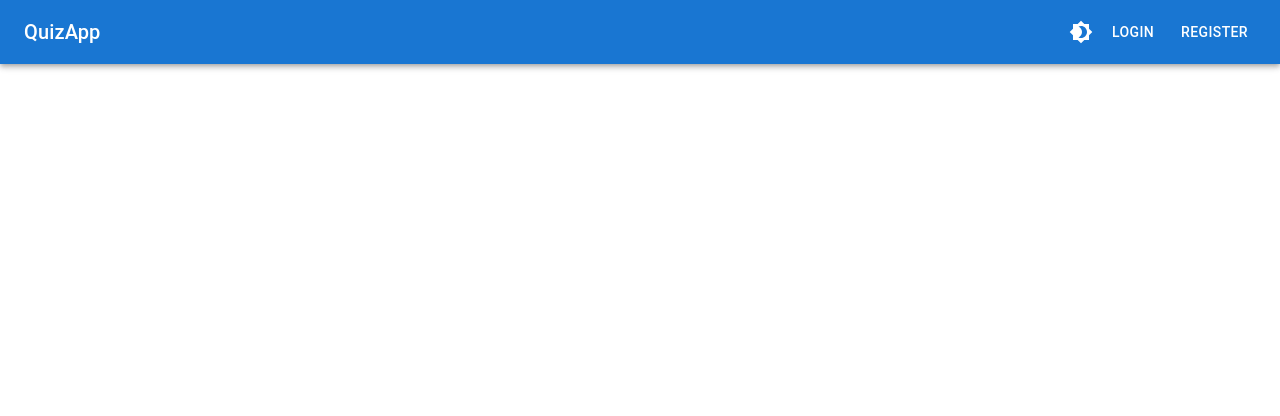
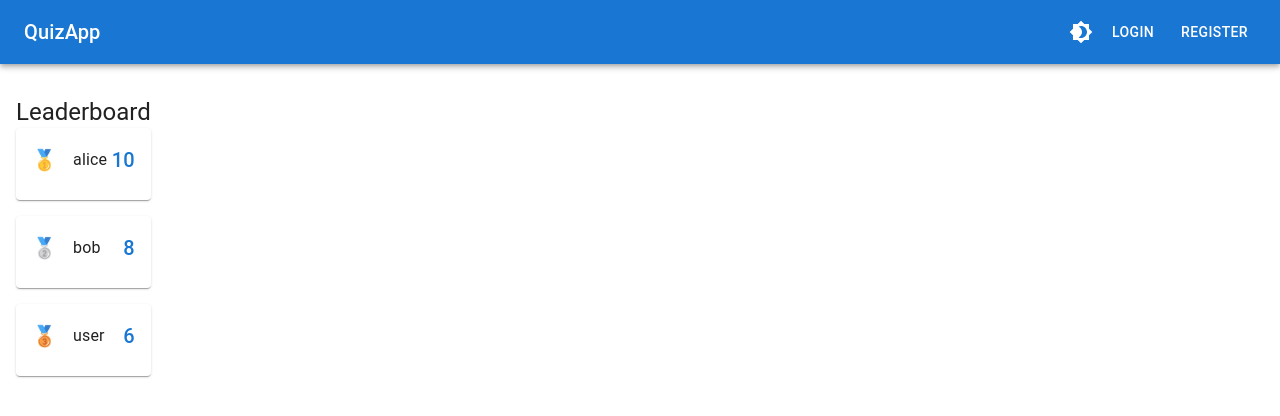
Before and after one commit to XVIArc/Web-Development-Project, a React app in the folder frontend/: page /leaderboard in a window 1280 px wide. Shown: the top 416 px of the page. Built offline with nearby package versions, Linux system fonts and the light colour scheme; the HTML template or start-up script is replaced by a standard one.

Commit message:
feat: Leaderboard plus route

```diff
--- a/frontend/src/App.jsx
+++ b/frontend/src/App.jsx
@@ -10,6 +10,7 @@ import Register from "./pages/Register";
 import Quiz from "./pages/Quiz";
 import Result from "./pages/Result";
 import History from "./pages/History";
+import Leaderboard from "./pages/Leaderboard.jsx";
 
 function App() {
   const [mode, setMode] = useState(
@@ -35,7 +36,7 @@ function App() {
             <Route path="/login" element={<Login />} />
             <Route path="/register" element={<Register />} />
             <Route path="/history" element={<History />} />
-
+            <Route path="/leaderboard" element={<Leaderboard />} />
             <Route
               element={
                 <QuizProvider>
--- /dev/null
+++ b/frontend/src/pages/Leaderboard.jsx
@@ -0,0 +1,70 @@
+import { useEffect, useState } from "react";
+import {
+  Box,
+  Card,
+  CardContent,
+  CircularProgress,
+  Grid,
+  Typography,
+} from "@mui/material";
+import { quizApi } from "../api/quiz";
+
+export default function Leaderboard() {
+  const [entries, setEntries] = useState([]);
+  const [loading, setLoading] = useState(true);
+
+  useEffect(() => {
+    quizApi
+      .getLeaderboard()
+      .then((data) => setEntries(data))
+      .finally(() => setLoading(false));
+  }, []);
+
+  if (loading)
+    return (
+      <Grid
+        container
+        justifyContent="center"
+        alignItems="center"
+        sx={{ minHeight: "80vh" }}
+      >
+        <CircularProgress />
+      </Grid>
+    );
+
+  const medals = ["🥇", "🥈", "🥉"];
+
+  return (
+    <Grid container justifyContent="center" sx={{ mt: 4 }}>
+      <Grid item xs={12} sm={10} md={6}>
+        <Box sx={{ px: 2 }}>
+          <Typography variant="h5" mb={3}>
+            Leaderboard
+          </Typography>
+
+          {entries.map((entry, i) => (
+            <Card key={i} sx={{ mb: 2 }}>
+              <CardContent
+                sx={{
+                  display: "flex",
+                  justifyContent: "space-between",
+                  alignItems: "center",
+                }}
+              >
+                <Box sx={{ display: "flex", alignItems: "center", gap: 2 }}>
+                  <Typography variant="h6">
+                    {medals[i] ?? `#${i + 1}`}
+                  </Typography>
+                  <Typography variant="body1">{entry.username}</Typography>
+                </Box>
+                <Typography variant="h6" color="primary">
+                  {entry.score}
+                </Typography>
+              </CardContent>
+            </Card>
+          ))}
+        </Box>
+      </Grid>
+    </Grid>
+  );
+}
```
